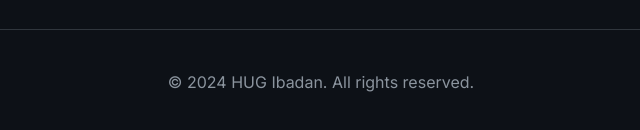
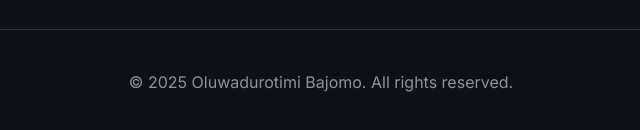
Before and after one commit to rotbaj/NetlifyTerraform, a plain HTML site: page site/index.html in a window 1280 px wide. Shown: the part 1764-1894 px from the top of the page, 319-959 px from the left. Drawn offline with Linux system fonts and the light colour scheme.

Commit message:
netlify terraform project

```diff
--- a/site/index.html
+++ b/site/index.html
@@ -179,7 +179,7 @@
 
     <!-- Footer -->
     <footer class="footer">
-        <p>&copy; 2024 HUG Ibadan. All rights reserved.</p>
+        <p>&copy; 2025 Oluwadurotimi Bajomo. All rights reserved.</p>
     </footer>
 
     <!-- Simple JavaScript for interactivity -->
```
